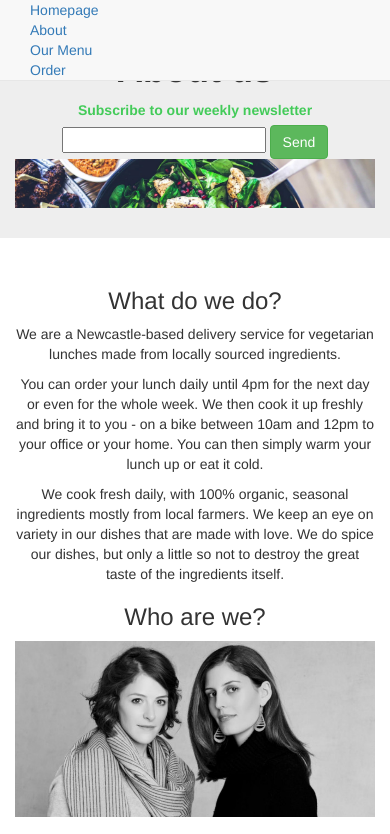
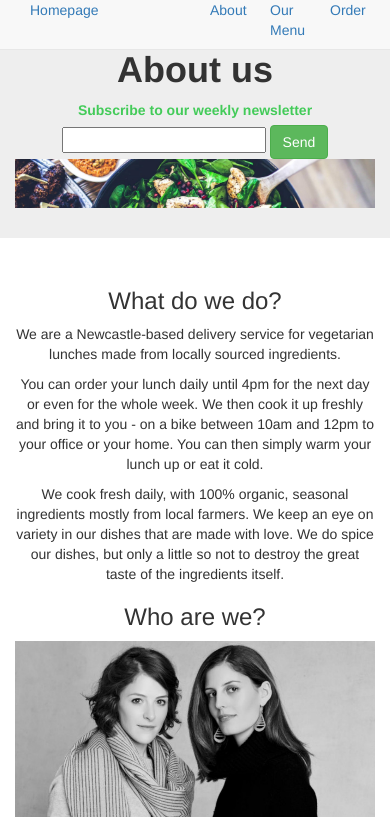
Before and after one commit to steffiluki/steffiluki.github.io, a plain HTML site: page about.html in a window 390 px wide. Shown: the top 834 px of the page. Drawn offline with Linux system fonts and the light colour scheme.

Commit message:
new changes

```diff
--- a/about.html
+++ b/about.html
@@ -11,16 +11,16 @@
 <body>
     <nav class="navbar navbar-default navbar-fixed-top">
       <div class="container">
-        <div class='col-md-6'>
+        <div class='col-xs-6 col-md-6'>
         <a href="index.html">Homepage</a>
        </div>
-       <div class='col-md-2'>
+       <div class='col-xs-2 col-md-2'>
         <a href="about.html">About</a>
       </div>
-      <div class='col-md-2'>
+      <div class='col-xs-2 col-md-2'>
         <a href="menu.html">Our Menu</a>
       </div>
-      <div class='col-md-2'>
+      <div class='col-xs-2 col-md-2'>
         <a href="order.html">Order</a>
       </div>
     </div>
```
Also changed, not shown: index.html (+5 -5 lines), menu.html (+5 -5 lines), order.html (+4 -4 lines).
